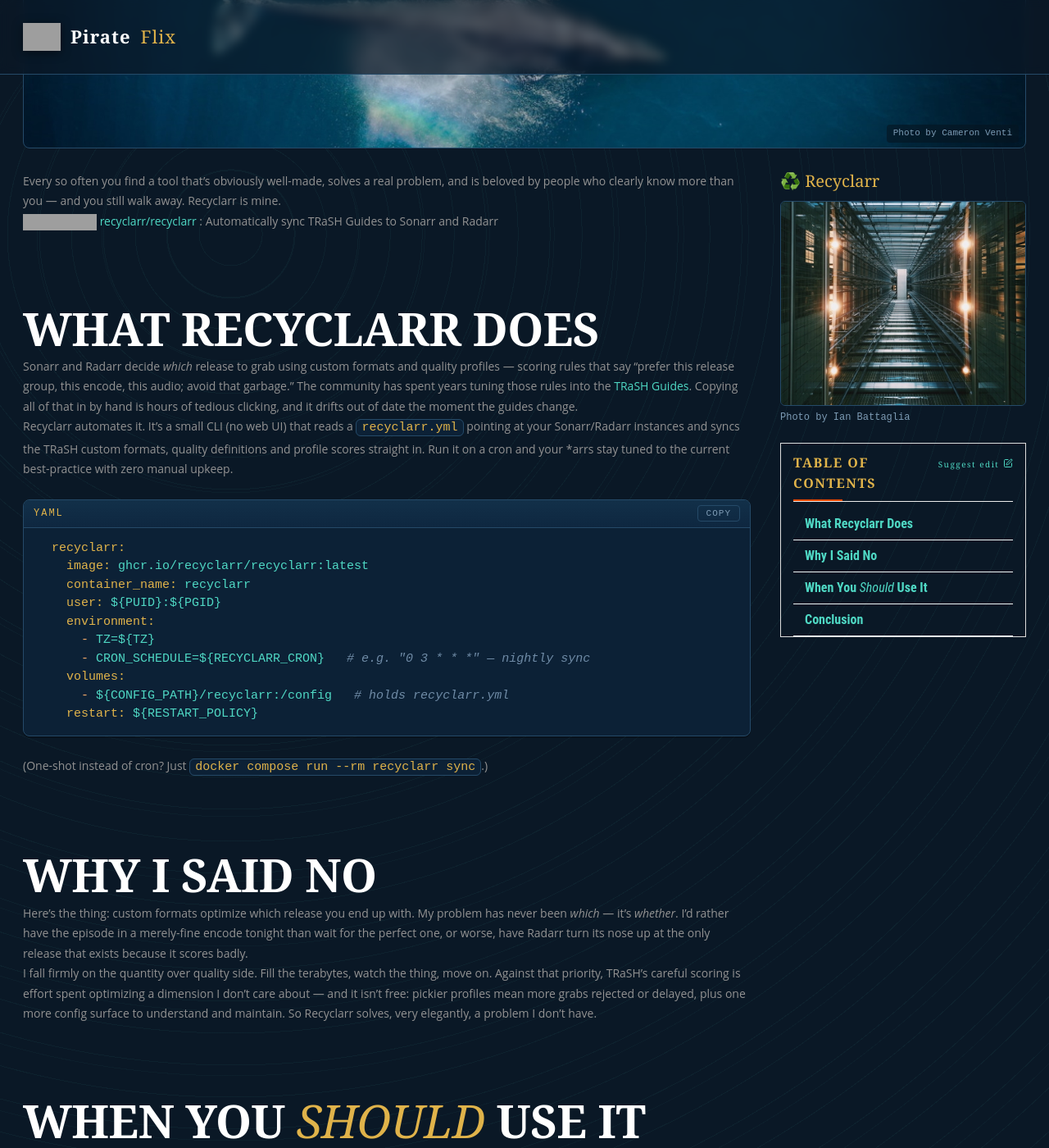
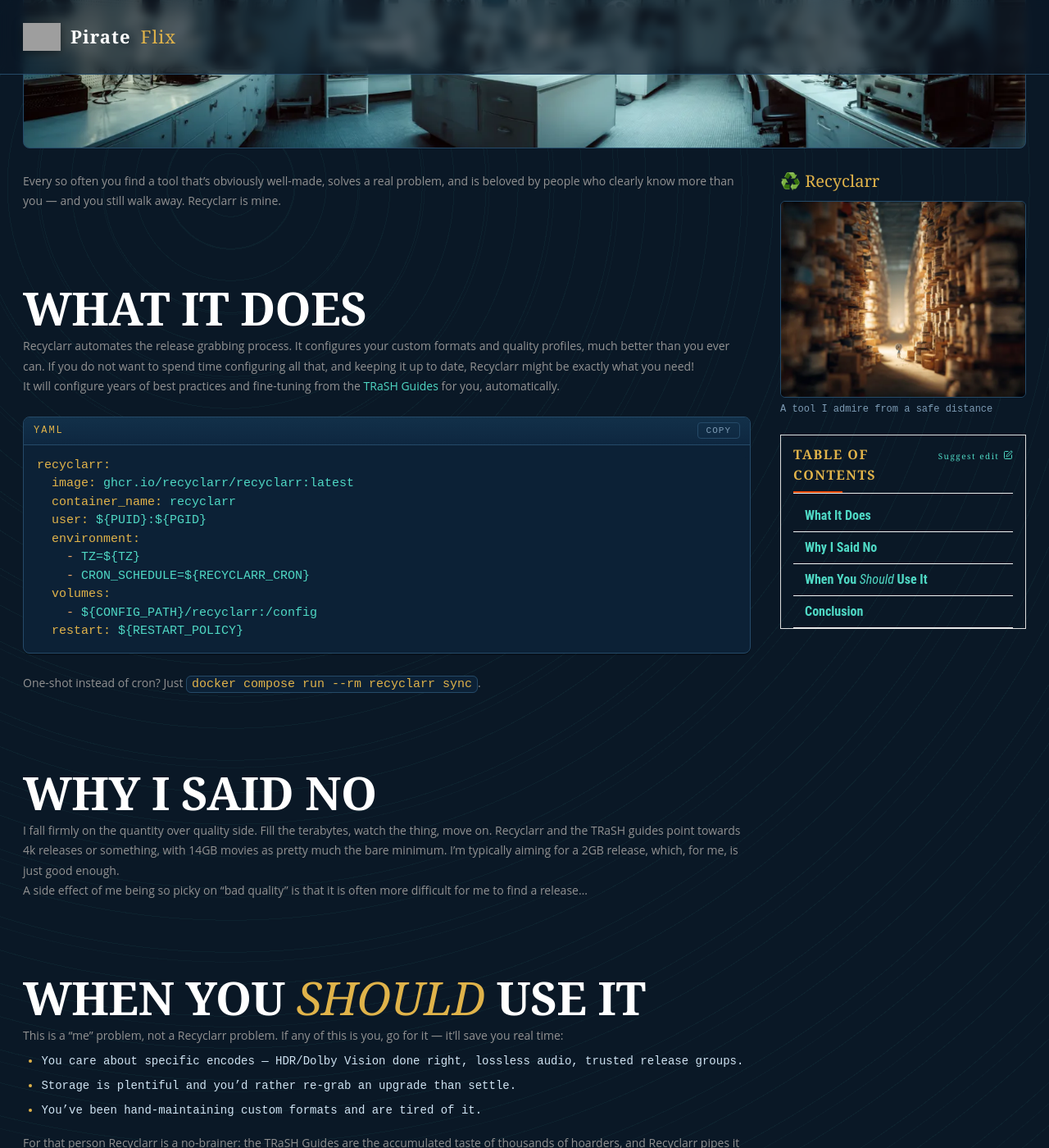
Before and after one commit to SanguPackage/htpc, a Jekyll site: the page built from _posts/2026-07-05-recyclarr.md, in a window 1280 px wide and 1400 px high, scrolled down 437 px. Shown: the whole window at 82% size. Built offline with Jekyll 4.4.1, drawn with Linux system fonts in a browser that asks for light colours; some of the changed text lies outside the part shown; grey boxes are pictures that could not be loaded.

Commit message:
finished the new blog posts

````diff
--- a/_posts/2026-07-05-recyclarr.md
+++ b/_posts/2026-07-05-recyclarr.md
@@ -8,13 +8,12 @@
   Recyclarr auto-syncs the TRaSH Guides quality tuning into Sonarr and Radarr.
   It's genuinely clever — and I decided not to use it. Here's both halves.
 bigimg:
-  url: Home Media Center-Management-Big.jpg
-  desc: "Photo by Cameron Venti"
+  url: recyclarr-big.webp
 img:
-  url: Home Media Center-Small.jpg
-  desc: "Photo by Ian Battaglia"
-  title: "A tool I admire from a safe distance"
+  url: recyclarr-sm.webp
+  desc: "A tool I admire from a safe distance"
 categories:
+github: recyclarr/recyclarr
 tags: [tutorial,fun]
 toc:
   title: ♻️ Recyclarr
@@ -25,46 +24,41 @@
 
 <!--more-->
 
-{% include github-stars.html url="recyclarr/recyclarr" desc="Automatically sync TRaSH Guides to Sonarr and Radarr" %}
+
+# What It Does
+
+Recyclarr automates the release grabbing process. It configures your custom formats and quality profiles,
+much better than you ever can. If you do not want to spend time configuring all that, and keeping it up to date,
+Recyclarr might be exactly what you need!
+
+It will configure years of best practices and fine-tuning from the [**TRaSH Guides**](https://trash-guides.info/)
+for you, automatically.
 
 
-# What Recyclarr Does
-
-Sonarr and Radarr decide *which* release to grab using **custom formats** and **quality profiles** — scoring rules
-that say "prefer this release group, this encode, this audio; avoid that garbage." The community has spent years
-tuning those rules into the [**TRaSH Guides**](https://trash-guides.info/). Copying all of that in by hand is
-hours of tedious clicking, and it drifts out of date the moment the guides change.
-
-Recyclarr automates it. It's a small **CLI** (no web UI) that reads a `recyclarr.yml` pointing at your Sonarr/Radarr
-instances and **syncs the TRaSH custom formats, quality definitions and profile scores straight in**. Run it on a
-cron and your \*arrs stay tuned to the current best-practice with zero manual upkeep.
-
 ```yaml
-  recyclarr:
-    image: ghcr.io/recyclarr/recyclarr:latest
-    container_name: recyclarr
-    user: ${PUID}:${PGID}
-    environment:
-      - TZ=${TZ}
-      - CRON_SCHEDULE=${RECYCLARR_CRON}   # e.g. "0 3 * * *" — nightly sync
-    volumes:
-      - ${CONFIG_PATH}/recyclarr:/config   # holds recyclarr.yml
-    restart: ${RESTART_POLICY}
+recyclarr:
+  image: ghcr.io/recyclarr/recyclarr:latest
+  container_name: recyclarr
+  user: ${PUID}:${PGID}
+  environment:
+    - TZ=${TZ}
+    - CRON_SCHEDULE=${RECYCLARR_CRON}
+  volumes:
+    - ${CONFIG_PATH}/recyclarr:/config
+  restart: ${RESTART_POLICY}
 ```
 
-(One-shot instead of cron? Just `docker compose run --rm recyclarr sync`.)
+One-shot instead of cron? Just `docker compose run --rm recyclarr sync`.
 
 
 # Why I Said No
 
-Here's the thing: custom formats optimize **which** release you end up with. My problem has never been *which* — it's
-*whether*. I'd rather have the episode in a merely-fine encode tonight than wait for the perfect one, or worse, have
-Radarr turn its nose up at the only release that exists because it scores badly.
+I fall firmly on the **quantity over quality** side. Fill the terabytes, watch the thing, move on.
+Recyclarr and the TRaSH guides point towards 4k releases or something, with 14GB movies as pretty much
+the bare minimum. I'm typically aiming for a 2GB release, which, for me, is just good enough.
 
-I fall firmly on the **quantity over quality** side. Fill the terabytes, watch the thing, move on. Against that
-priority, TRaSH's careful scoring is effort spent optimizing a dimension I don't care about — and it isn't free:
-pickier profiles mean more grabs rejected or delayed, plus one more config surface to understand and maintain. So
-Recyclarr solves, very elegantly, a problem I don't have.
+A side effect of me being so picky on "bad quality" is that it is often **more** difficult for me
+to find a release...
 
 
 # When You *Should* Use It
@@ -81,6 +75,4 @@
 
 # Conclusion
 
-Recyclarr isn't going in my stack — not because it's bad, but because it's *good at something I don't want*. I'm
-filing it under "tools I admire from a safe distance," right next to the day I finally care which encode of a movie
-I'm half-watching on the couch. If that day comes, I know exactly what to install.
+Recyclarr isn't going in my stack — not because it's bad, but because it's *good at something I don't want*.
````
Also changed, not shown: _posts/2026-07-05-flaresolverr-byparr.md (+28 -43 lines), _posts/2026-07-05-goodbye-ombi.md (+15 -34 lines), _posts/2026-07-05-goodbye-transmission.md (+30 -35 lines).
